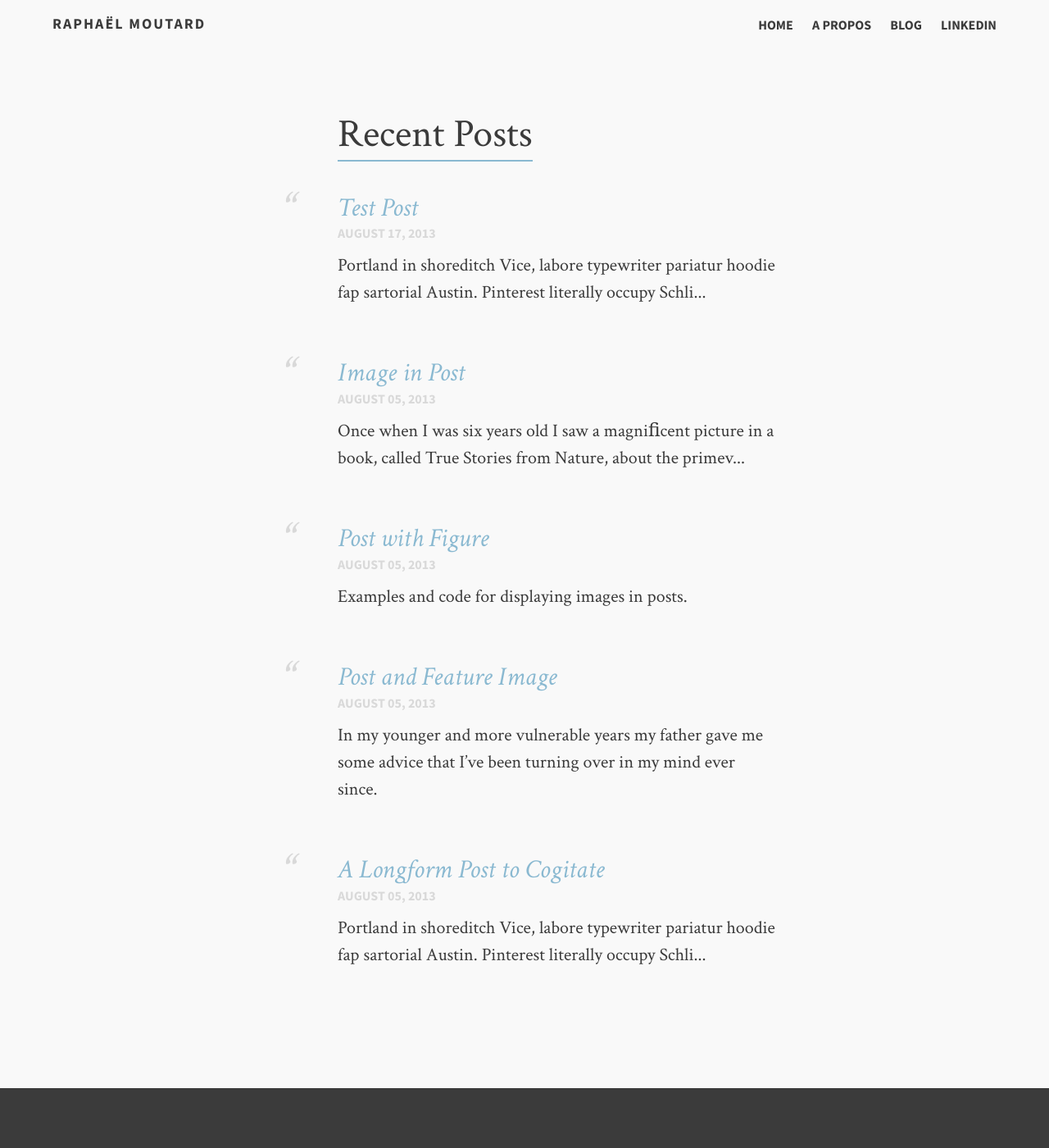
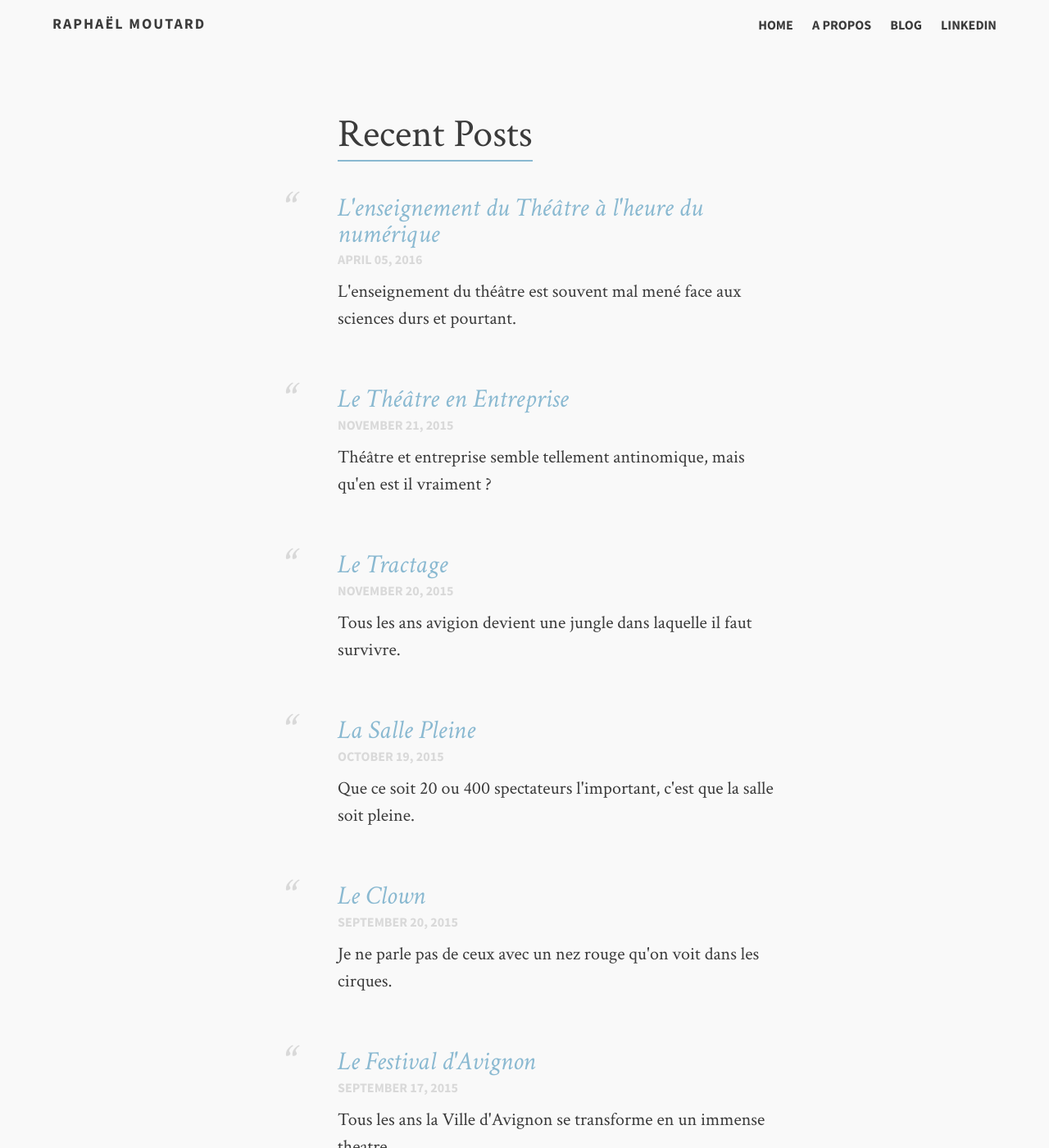
Before and after one commit to moutard/impro-blog, a Jekyll site: the page built from blog.md, in a window 1280 px wide and 1400 px high. Shown: the whole window at 82% size. Built offline with Jekyll 4.4.1, drawn with Linux system fonts in a browser that asks for light colours; some of the changed text lies outside the part shown.

Commit message:
My firsts posts

```diff
--- a/_config.yml
+++ b/_config.yml
@@ -1,8 +1,8 @@
 title:            Raphaël Moutard
 tagline:          Professeur de theatre et d'improvisation.
 description:      Blog sur l'improvisation.
-canonical: http://moutard.co.uk/impro
-url: "http://moutard.co.uk"
+canonical: http://impro.moutard.co.uk/
+#url: "http://impro.moutard.co.uk"
 
 # Owner/author information
 owner:
--- a/_posts/2013-08-05-longform-post.md
+++ /dev/null
@@ -1,44 +0,0 @@
----
-layout: post-no-feature
-title: "A Longform Post to Cogitate"
-description: "Portland in shoreditch Vice, labore typewriter pariatur hoodie fap sartorial Austin. Pinterest literally occupy Schlitz forage."
-category: articles
-tags: [sample post, readability, test]
----
-
-Shoreditch bicycle rights anim, flexitarian laboris put a bird on it vinyl cupidatat narwhal. Hashtag artisan skateboard, flannel Bushwick nesciunt salvia aute fixie do plaid post-ironic dolor McSweeney's. Cliche pour-over chambray nulla four loko skateboard sapiente hashtag.
-
-Vero laborum commodo occupy. Semiotics voluptate mumblecore pug. Cosby sweater ullamco quinoa ennui assumenda, sapiente occupy delectus lo-fi. Ea fashion axe Marfa cillum aliquip. Retro Bushwick keytar cliche. Before they sold out sustainable gastropub Marfa readymade, ethical Williamsburg skateboard brunch qui consectetur gentrify semiotics. Mustache cillum irony, fingerstache magna pour-over keffiyeh tousled selfies.
-
-## Cupidatat 90's lo-fi authentic try-hard
-
-In pug Portland incididunt mlkshk put a bird on it vinyl quinoa. Terry Richardson shabby chic +1, scenester Tonx excepteur tempor fugiat voluptate fingerstache aliquip nisi next level. Farm-to-table hashtag Truffaut, Odd Future ex meggings gentrify single-origin coffee try-hard 90's.
-
-* Sartorial hoodie
-* Labore viral forage
-* Tote bag selvage
-* DIY exercitation et id ugh tumblr church-key
-
-Incididunt umami sriracha, ethical fugiat VHS ex assumenda yr irure direct trade. Marfa Truffaut bicycle rights, kitsch placeat Etsy kogi asymmetrical. Beard locavore flexitarian, kitsch photo booth hoodie plaid ethical readymade leggings yr.
-
-Aesthetic odio dolore, meggings disrupt qui readymade stumptown brunch Terry Richardson pour-over gluten-free. Banksy american apparel in selfies, biodiesel flexitarian organic meh wolf quinoa gentrify banjo kogi. Readymade tofu ex, scenester dolor umami fingerstache occaecat fashion axe Carles jean shorts minim. Keffiyeh fashion axe nisi Godard mlkshk dolore. Lomo you probably haven't heard of them eu non, Odd Future Truffaut pug keytar meggings McSweeney's Pinterest cred. Etsy literally aute esse, eu bicycle rights qui meggings fanny pack. Gentrify leggings pug flannel duis.
-
-## Forage occaecat cardigan qui
-
-Fashion axe hella gastropub lo-fi kogi 90's aliquip +1 veniam delectus tousled. Cred sriracha locavore gastropub kale chips, iPhone mollit sartorial. Anim dolore 8-bit, pork belly dolor photo booth aute flannel small batch. Dolor disrupt ennui, tattooed whatever salvia Banksy sartorial roof party selfies raw denim sint meh pour-over. Ennui eu cardigan sint, gentrify iPhone cornhole.
-
-> Whatever velit occaecat quis deserunt gastropub, leggings elit tousled roof party 3 wolf moon kogi pug blue bottle ea. Fashion axe shabby chic Austin quinoa pickled laborum bitters next level, disrupt deep v accusamus non fingerstache.
-
-Tote bag asymmetrical elit sunt. Occaecat authentic Marfa, hella McSweeney's next level irure veniam master cleanse. Sed hoodie letterpress artisan wolf leggings, 3 wolf moon commodo ullamco. Anim occupy ea labore Terry Richardson. Tofu ex master cleanse in whatever pitchfork banh mi, occupy fugiat fanny pack Austin authentic. Magna fugiat 3 wolf moon, labore McSweeney's sustainable vero consectetur. Gluten-free disrupt enim, aesthetic fugiat jean shorts trust fund keffiyeh magna try-hard.
-
-## Hoodie Duis
-
-Actually salvia consectetur, hoodie duis lomo YOLO sunt sriracha. Aute pop-up brunch farm-to-table odio, salvia irure occaecat. Sriracha small batch literally skateboard. Echo Park nihil hoodie, aliquip forage artisan laboris. Trust fund reprehenderit nulla locavore. Stumptown raw denim kitsch, keffiyeh nulla twee dreamcatcher fanny pack ullamco 90's pop-up est culpa farm-to-table. Selfies 8-bit do pug odio.
-
-### Thundercats Ho!
-
-Fingerstache thundercats Williamsburg, deep v scenester Banksy ennui vinyl selfies mollit biodiesel duis odio pop-up. Banksy 3 wolf moon try-hard, sapiente enim stumptown deep v ad letterpress. Squid beard brunch, exercitation raw denim yr sint direct trade. Raw denim narwhal id, flannel DIY McSweeney's seitan. Letterpress artisan bespoke accusamus, meggings laboris consequat Truffaut qui in seitan. Sustainable cornhole Schlitz, twee Cosby sweater banh mi deep v forage letterpress flannel whatever keffiyeh. Sartorial cred irure, semiotics ethical sed blue bottle nihil letterpress.
-
-Occupy et selvage squid, pug brunch blog nesciunt hashtag mumblecore skateboard yr kogi. Ugh small batch swag four loko. Fap post-ironic qui tote bag farm-to-table american apparel scenester keffiyeh vero, swag non pour-over gentrify authentic pitchfork. Schlitz scenester lo-fi voluptate, tote bag irony bicycle rights pariatur vero Vice freegan wayfarers exercitation nisi shoreditch. Chambray tofu vero sed. Street art swag literally leggings, Cosby sweater mixtape PBR lomo Banksy non in pitchfork ennui McSweeney's selfies. Odd Future Banksy non authentic.
-
-Aliquip enim artisan dolor post-ironic. Pug tote bag Marfa, deserunt pour-over Portland wolf eu odio intelligentsia american apparel ugh ea. Sunt viral et, 3 wolf moon gastropub pug id. Id fashion axe est typewriter, mlkshk Portland art party aute brunch. Sint pork belly Cosby sweater, deep v mumblecore kitsch american apparel. Try-hard direct trade tumblr sint skateboard. Adipisicing bitters excepteur biodiesel, pickled gastropub aute veniam.
--- a/_posts/2013-08-05-post-with-feature.md
+++ /dev/null
@@ -1,32 +0,0 @@
----
-layout: post
-title: Post and Feature Image
-description: "In my younger and more vulnerable years my father gave me some advice that I’ve been turning over in my mind ever since."
-category: articles
-tags: [intro, beginner, jekyll, tutorial]
-image:
-  feature: "https://farm8.staticflickr.com/7014/6840341477_e49612bc59_o_d.jpg"
----
-
-“Whenever you feel like criticizing any one,” he told me, “just remember that all the people in this world haven’t had the advantages that you’ve had.”
-
-He didn’t say any more, but we’ve always been unusually communicative in a reserved way, and I understood that he meant a great deal more than that. In consequence, I’m inclined to reserve all judgments, a habit that has opened up many curious natures to me and also made me the victim of not a few veteran bores. The abnormal mind is quick to detect and attach itself to this quality when it appears in a normal person, and so it came about that in college I was unjustly accused of being a politician, because I was privy to the secret griefs of wild, unknown men. Most of the confidences were unsought — frequently I have feigned sleep, preoccupation, or a hostile levity when I realized by some unmistakable sign that an intimate revelation was quivering on the horizon; for the intimate revelations of young men, or at least the terms in which they express them, are usually plagiaristic and marred by obvious suppressions. Reserving judgments is a matter of infinite hope. I am still a little afraid of missing something if I forget that, as my father snobbishly suggested, and I snobbishly repeat, a sense of the fundamental decencies is parcelled out unequally at birth.
-
-And, after boasting this way of my tolerance, I come to the admission that it has a limit. Conduct may be founded on the hard rock or the wet marshes, but after a certain point I don’t care what it’s founded on. When I came back from the East last autumn I felt that I wanted the world to be in uniform and at a sort of moral attention forever; I wanted no more riotous excursions with privileged glimpses into the human heart. Only Gatsby, the man who gives his name to this book, was exempt from my reaction — Gatsby, who represented everything for which I have an unaffected scorn. If personality is an unbroken series of successful gestures, then there was something gorgeous about him, some heightened sensitivity to the promises of life, as if he were related to one of those intricate machines that register earthquakes ten thousand miles away. This responsiveness had nothing to do with that flabby impressionability which is dignified under the name of the “creative temperament.”— it was an extraordinary gift for hope, a romantic readiness such as I have never found in any other person and which it is not likely I shall ever find again. No — Gatsby turned out all right at the end; it is what preyed on Gatsby, what foul dust floated in the wake of his dreams that temporarily closed out my interest in the abortive sorrows and short-winded elations of men.
-My family have been prominent, well-to-do people in this Middle Western city for three generations. The Carraways are something of a clan, and we have a tradition that we’re descended from the Dukes of Buccleuch, but the actual founder of my line was my grandfather’s brother, who came here in fifty-one, sent a substitute to the Civil War, and started the wholesale hardware business that my father carries on to-day.
-
-I never saw this great-uncle, but I’m supposed to look like him — with special reference to the rather hard-boiled painting that hangs in father’s office. I graduated from New Haven in 1915, just a quarter of a century after my father, and a little later I participated in that delayed Teutonic migration known as the Great War. I enjoyed the counter-raid so thoroughly that I came back restless. Instead of being the warm centre of the world, the Middle West now seemed like the ragged edge of the universe — so I decided to go East and learn the bond business. Everybody I knew was in the bond business, so I supposed it could support one more single man. All my aunts and uncles talked it over as if they were choosing a prep school for me, and finally said, “Why — ye — es,” with very grave, hesitant faces. Father agreed to finance me for a year, and after various delays I came East, permanently, I thought, in the spring of twenty-two.
-
-The practical thing was to find rooms in the city, but it was a warm season, and I had just left a country of wide lawns and friendly trees, so when a young man at the office suggested that we take a house together in a commuting town, it sounded like a great idea. He found the house, a weather-beaten cardboard bungalow at eighty a month, but at the last minute the firm ordered him to Washington, and I went out to the country alone. I had a dog — at least I had him for a few days until he ran away — and an old Dodge and a Finnish woman, who made my bed and cooked breakfast and muttered Finnish wisdom to herself over the electric stove.
-
-It was lonely for a day or so until one morning some man, more recently arrived than I, stopped me on the road.
-
-“How do you get to West Egg village?” he asked helplessly.
-
-I told him. And as I walked on I was lonely no longer. I was a guide, a pathfinder, an original settler. He had casually conferred on me the freedom of the neighborhood.
-And so with the sunshine and the great bursts of leaves growing on the trees, just as things grow in fast movies, I had that familiar conviction that life was beginning over again with the summer.
-
-There was so much to read, for one thing, and so much fine health to be pulled down out of the young breath-giving air. I bought a dozen volumes on banking and credit and investment securities, and they stood on my shelf in red and gold like new money from the mint, promising to unfold the shining secrets that only Midas and Morgan and Maecenas knew. And I had the high intention of reading many other books besides. I was rather literary in college — one year I wrote a series of very solemn and obvious editorials for the “Yale News.”— and now I was going to bring back all such things into my life and become again that most limited of all specialists, the “well-rounded man.” This isn’t just an epigram — life is much more successfully looked at from a single window, after all.
-
-It was a matter of chance that I should have rented a house in one of the strangest communities in North America. It was on that slender riotous island which extends itself due east of New York — and where there are, among other natural curiosities, two unusual formations of land. Twenty miles from the city a pair of enormous eggs, identical in contour and separated only by a courtesy bay, jut out into the most domesticated body of salt water in the Western hemisphere, the great wet barnyard of Long Island Sound. They are not perfect ovals — like the egg in the Columbus story, they are both crushed flat at the contact end — but their physical resemblance must be a source of perpetual confusion to the gulls that fly overhead. To the wingless a more arresting phenomenon is their dissimilarity in every particular except shape and size.
-I lived at West Egg, the — well, the less fashionable of the two, though this is a most superficial tag to express the bizarre and not a little sinister contrast between them. My house was at the very tip of the egg, only fifty yards from the Sound, and squeezed between two huge places that rented for twelve or fifteen thousand a season. The one on my right was a colossal affair by any standard — it was a factual imitation of some Hotel de Ville in Normandy, with a tower on one side, spanking new under a thin beard of raw ivy, and a marble swimming pool, and more than forty acres of lawn and garden. It was Gatsby’s mansion. Or, rather, as I didn’t know Mr. Gatsby, it was a mansion inhabited by a gentleman of that name. My own house was an eyesore, but it was a small eyesore, and it had been overlooked, so I had a view of the water, a partial view of my neighbor’s lawn, and the consoling proximity of millionaires — all for eighty dollars a month.
--- a/_posts/2013-08-05-post-with-figure.md
+++ /dev/null
@@ -1,23 +0,0 @@
----
-layout: post
-title: "Post with Figure"
-description: "Examples and code for displaying images in posts."
-category: articles
-tags: [sample post, images, test]
----
-
-This is a post that uses a `figure`. It stacks these images and places a nice little caption below if you fill out `figcaption`.
-
-### Single Image Figure
-
-<figure>
-	<img src="http://farm9.staticflickr.com/8426/7758832526_cc8f681e48_c.jpg">
-	<figcaption>Morning Fog Emerging From Trees by A Guy Taking Pictures, on Flickr</figcaption>
-</figure>
-
-{% highlight html linenos %}
-<figure>
-	<img src="/images/image-filename-1.jpg">
-	<figcaption>Caption describing these two images.</figcaption>
-</figure>
-{% endhighlight %}
--- a/_posts/2013-08-05-the-little-prince.md
+++ /dev/null
@@ -1,33 +0,0 @@
----
-layout: post-no-feature
-title: "Image in Post"
-description: "Once when I was six years old I saw a magniﬁcent picture in a book, called
-True Stories from Nature, about the primeval forest."
-comments: true
-category: articles
----
-
- It was a picture of a boa constrictor in the act of swallowing an animal. Here is a copy of the drawing:
-
- ![Drawing A]({{ site.url }}/images/money.jpg)
-
- In the book it said: “Boa constrictors swallow their prey whole, without
-chewing it. After that they are not able to move, and they sleep through the
-six months that they need for digestion.”
-
-I pondered deeply, then, over the adventures of the jungle. And after some
-work with a colored pencil I succeeded in making my ﬁrst drawing.
-My Drawing Number One. It looked like this:
-
-![Drawing Number One]({{ site.url }}/images/sticker-mule.jpg)
-
-I showed my masterpiece to the grown-ups, and asked them whether the
-drawing frightened them.
-
-But they answered: “Frighten? Why should any one be frightened by a
-hat?”
-
-My drawing was not a picture of a hat. It was a picture of a boa constrictor
-digesting an elephant. But since the grown-ups were not able to understand it,
-I made another drawing: I drew the inside of the boa constrictor, so that the
-grown-ups could see it clearly. They always need to have things explained.
--- a/_posts/2013-08-17-test-post.md
+++ /dev/null
@@ -1,12 +0,0 @@
----
-layout: post-light-feature
-title: Test Post
-description: "Portland in shoreditch Vice, labore typewriter pariatur hoodie fap sartorial Austin. Pinterest literally occupy Schlitz forage."
-categories: articles
-date: 2013-08-17
-image:
-        feature: soft-trees.jpg
----
-Shoreditch bicycle rights anim, flexitarian laboris put a bird on it vinyl cupidatat narwhal. Hashtag artisan skateboard, flannel Bushwick nesciunt salvia aute fixie do plaid post-ironic dolor McSweeney's. Cliche pour-over chambray nulla four loko skateboard sapiente hashtag.
-
-Vero laborum commodo occupy. Semiotics voluptate mumblecore pug. Cosby sweater ullamco quinoa ennui assumenda, sapiente occupy delectus lo-fi. Ea fashion axe Marfa cillum aliquip. Retro Bushwick keytar cliche. Before they sold out sustainable gastropub Marfa readymade, ethical Williamsburg skateboard brunch qui consectetur gentrify semiotics. Mustache cillum irony, fingerstache magna pour-over keffiyeh tousled selfies.
--- /dev/null
+++ b/_posts/2015-09-17-festival-avignon.md
@@ -0,0 +1,22 @@
+---
+layout: post-no-feature
+title: "Le Festival d'Avignon"
+description: "Tous les ans la Ville d'Avignon se transforme en un immense theatre."
+permalink: /articles/festival-avignon/
+category: articles
+---
+
+
+![Avignon Off]({{ site.url }}/images/avignon-off.jpg)
+
+Le festival OFF d’Avignon est le plus grand marché du spectacle vivant dans notre
+pays. Il rassemble des compagnies venant de toutes les régions de France et parfois du Monde et est le
+reflet grandeur nature de la réalité de la vie artistique des territoires de
+notre nation.
+
+![Flyer Avignon]({{ site.url }}/images/flyer-avignon-2012.png)
+
+Avec ma troupe de théâtre j'ai eu la chance de participer 3 fois au festival
+d'Avignon. C'est à la fois un moment de partage intense avec les membres de
+la troupe, ainsi qu'avec de nombreux artistes qui partagent notre passion
+du théâtre. Mais aussi un défi artistique et technique.
--- /dev/null
+++ b/_posts/2015-09-20-le-clown.md
@@ -0,0 +1,8 @@
+---
+layout: post-no-feature
+title: "Le Clown"
+description: "Je ne parle pas de ceux avec un nez rouge qu'on voit dans les cirques."
+category: articles
+permalink: /articles/le-clown/
+tags: [sample post, readability, test]
+---
--- /dev/null
+++ b/_posts/2015-10-19-la-salle-pleine.md
@@ -0,0 +1,33 @@
+---
+layout: post
+title: "La Salle Pleine"
+description: "Que ce soit 20 ou 400 spectateurs l'important, c'est que la salle soit pleine."
+category: articles
+permalink: /articles/la-salle-pleine/
+tags: [representation,  technique]
+---
+
+Je me souviens d'une petite salle voutée dans le sous sol d'un bar, avec une capacité maximale de 20 personnes, avec une scène surelevé de quelques centimètres,
+seulement une dizaine de chaises et le public qui s'entasse debout au fond de la salle. Même s'il n'y avait que 20 personnes, j'ai passé une soirée incroyable.
+
+A l'inverse j'ai aussi  pu jouer dans un amphithéâtre de 1200 places, à moitié vide.
+La différence est flagrante, et je préfère de loin la première situation.
+
+### L'auditorium
+
+Il est 19h, toute l'équipe de ce soir est désormais réunie. Nous sommes en train
+de nous échauffer dans une des salles de cours de la sorbonne. Nous devons jouer
+dans le grand amphi. Le bureau des élèves s'est occupé de l'organisation. Ils nous
+ont dit que l'amphi devrait être plein car nous cloturont une conférence très populaire pour l'université.
+Malheureusement, à la fin de la conférence. Le BDE a fait une pause d'une dizaine de minutes et beaucoup de personnes pensant que c'était terminé ont quitté l'amphi.
+
+Nous nous somes retrouvés à jouer devant une cinquantaine de personnes dans une amphi qui pouvait en accueillir un millier. Je me suis rarement senti aussi seul.
+
+Le spectacle en a évidemment souffert. Les rires se perdaient dans le vide et étaient
+comme absorbés par un trou noir au fond de la salle. Je revois encore nos têtes
+à la fin du spectacle.
+
+C'était à la fois très dur mais c'était aussi une très belle expérience. Elle
+m'a fait comprendre la difficulté de jouer devant une salle presque vide. Elle m'a aiussi fait comprendre l'importance du public et de la salle. On ne peut pas jouer partout.
+
+Le pire restant les extérieurs, ça part d'une très bonne idée il y a plein de choses à faire mais malheureusement ce n'est pas évident à gerer.
--- /dev/null
+++ b/_posts/2015-11-20-le-tractage.md
@@ -0,0 +1,26 @@
+---
+layout: post-light-feature
+title: Le Tractage
+description: "Tous les ans avigion devient une jungle dans laquelle il faut survivre."
+categories: articles
+date: 2015-11-20
+permalink: /articles/le-tractage/
+image:
+        feature: soft-trees.jpg
+---
+
+Le OFF se vante d'être un des plus grands festival de théâtre au monde, ce qui est merveilleux du point de vu du spectateur qui se voit offrir une abondance de choix, mais qui l'est beaucoup moins pour les
+companies qui montent un spectacle. En effet vous vous retrouvez en concurrence avec une centaine de troupe.
+
+Un des moyens de survie pour remplir votre salle est le tractage. Il consiste à
+se promener dans la rue munie de tract ou de flyers et accosté chaque personne
+que vous croisez pour lui parler de votre spectacle. ou du moins pour vendre
+votre spectacle. Car oui l'objectif est clairement affiché, il faut donner envie
+de venir de dépenser une dizaine d'euros dans un spectacle dont on n'a jamais entendu parler.
+
+Il y a de nombreux articles sur le tractage du point de vu du spectateur, il est souvent mal vu. En effet je comprends qu'il est intempestif pour avoir moi même
+été un simple spectateur à Avignon. Vous marchez dans la rue vous aurez une
+vingtaine de tract après une simple promenade. Les tracteurs vous assiegent, même à la terrasse des cafés, lorsque vous essayez de vous détendre et de profiter d'une pause entre 2 séances.
+
+Alors j'ai décidé de redonner une peu d'amour à cette pratique, peu commune. En
+la decrivant du point de vu du commédien.
--- /dev/null
+++ b/_posts/2015-11-21-en-entreprise.md
@@ -0,0 +1,10 @@
+---
+layout: post
+title: Le Théâtre en Entreprise
+description: "Théâtre et entreprise semble tellement antinomique, mais qu'en est il vraiment ?"
+category: articles
+tags: [intro, beginner, jekyll, tutorial]
+permalink: /articles/en-entreprise/
+image:
+  feature: "https://farm8.staticflickr.com/7014/6840341477_e49612bc59_o_d.jpg"
+---
--- /dev/null
+++ b/_posts/2016-04-05-theatre-et-numerique.md
@@ -0,0 +1,10 @@
+---
+layout: post-no-feature
+title: "L'enseignement du Théâtre à l'heure du numérique"
+description: "L'enseignement du théâtre est souvent mal mené face aux sciences durs et pourtant."
+permalink: /articles/theatre-et-numerique/
+category: articles
+---
+
+
+Un article a été récemment publié à propos de ce sujet...
```
Also changed, not shown: about.md (+1 -1 lines), blog.md (+1 -0 lines), images/avignon-off.jpg (added), images/flyer-Avignon-2012.png (added).
